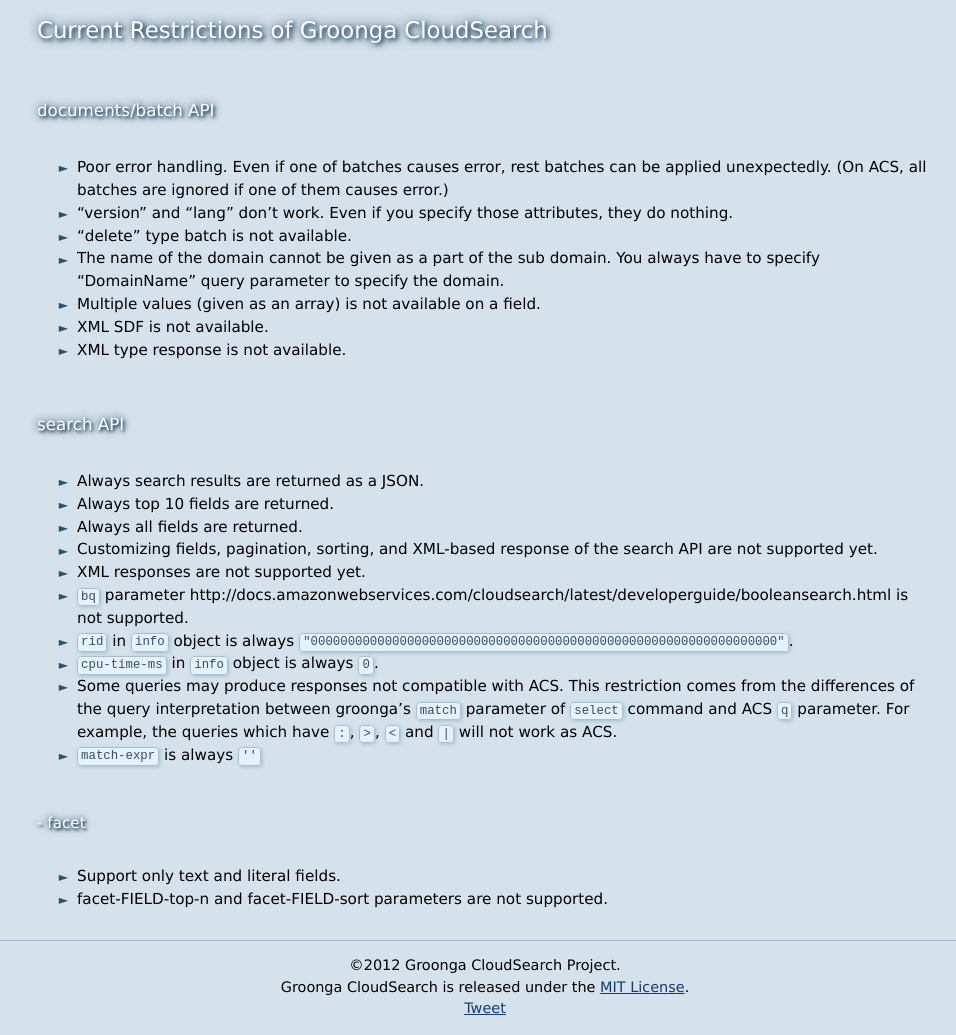
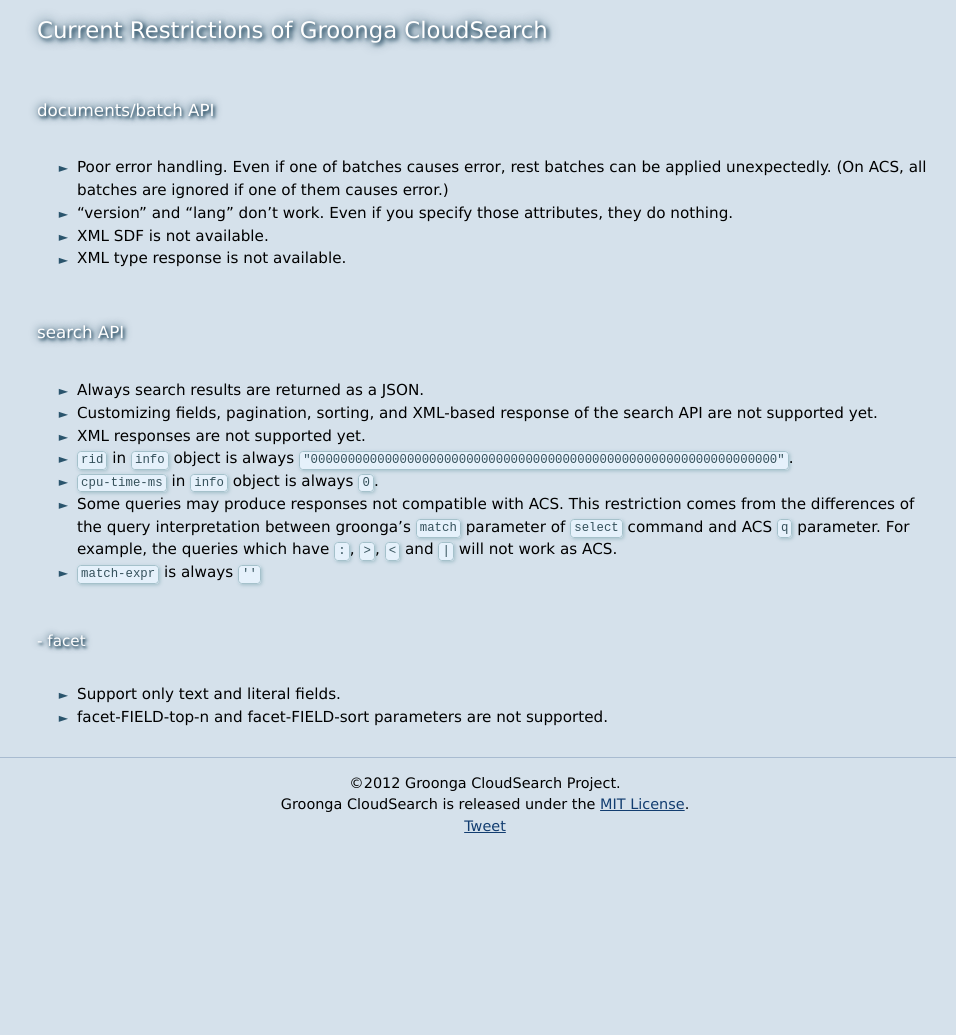
Before and after one commit to groonga/gcs.groonga.org, a Jekyll site: the page built from docs/restrictions/index.md, in a window 1280 px wide, cut to the strip 145-1180 px from the top of the page. Shown: the whole strip, without its empty margins (155-1111 px from the left). Built offline with Jekyll 4.4.1, drawn with Linux system fonts in a browser that asks for light colours; comment, search, counter and statistics services are not loaded; after the commit the page ends 998 px from its top, so only the background shows below that.

Commit message:
Update list of restrictions for 1.2.0 (it was not updated!)

````diff
--- a/docs/restrictions/index.md
+++ b/docs/restrictions/index.md
@@ -9,20 +9,14 @@
 
 * Poor error handling. Even if one of batches causes error, rest batches can be applied unexpectedly. (On ACS, all batches are ignored if one of them causes error.)
 * "version" and "lang" don't work. Even if you specify those attributes, they do nothing.
-* "delete" type batch is not available.
-* The name of the domain cannot be given as a part of the sub domain. You always have to specify "DomainName" query parameter to specify the domain.
-* Multiple values (given as an array) is not available on a field.
 * XML SDF is not available.
 * XML type response is not available.
 
 ## search API
 
 * Always search results are returned as a JSON.
-* Always top 10 fields are returned.
-* Always all fields are returned.
 * Customizing fields, pagination, sorting, and XML-based response of the search API are not supported yet.
 * XML responses are not supported yet.
-* ```bq``` parameter http://docs.amazonwebservices.com/cloudsearch/latest/developerguide/booleansearch.html is not supported.
 * ```rid``` in ```info``` object is always ```"000000000000000000000000000000000000000000000000000000000000000"```.
 * ```cpu-time-ms ``` in ```info``` object is always ```0```.
 * Some queries may produce responses not compatible with ACS. This restriction comes from the differences of the query interpretation between groonga's ```match``` parameter of ```select``` command and ACS ```q``` parameter. For example, the queries which have ```:```, ```>```, ```<``` and ```|``` will not work as ACS.
````
